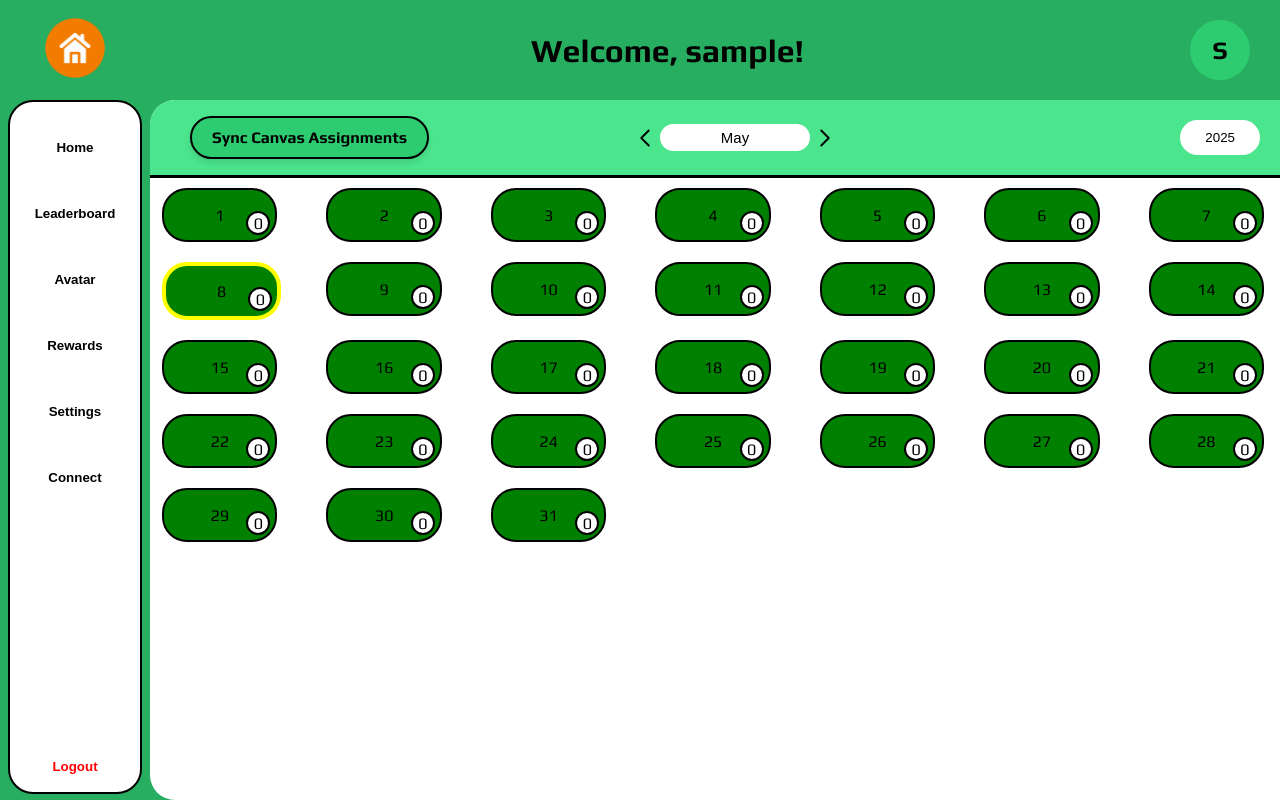
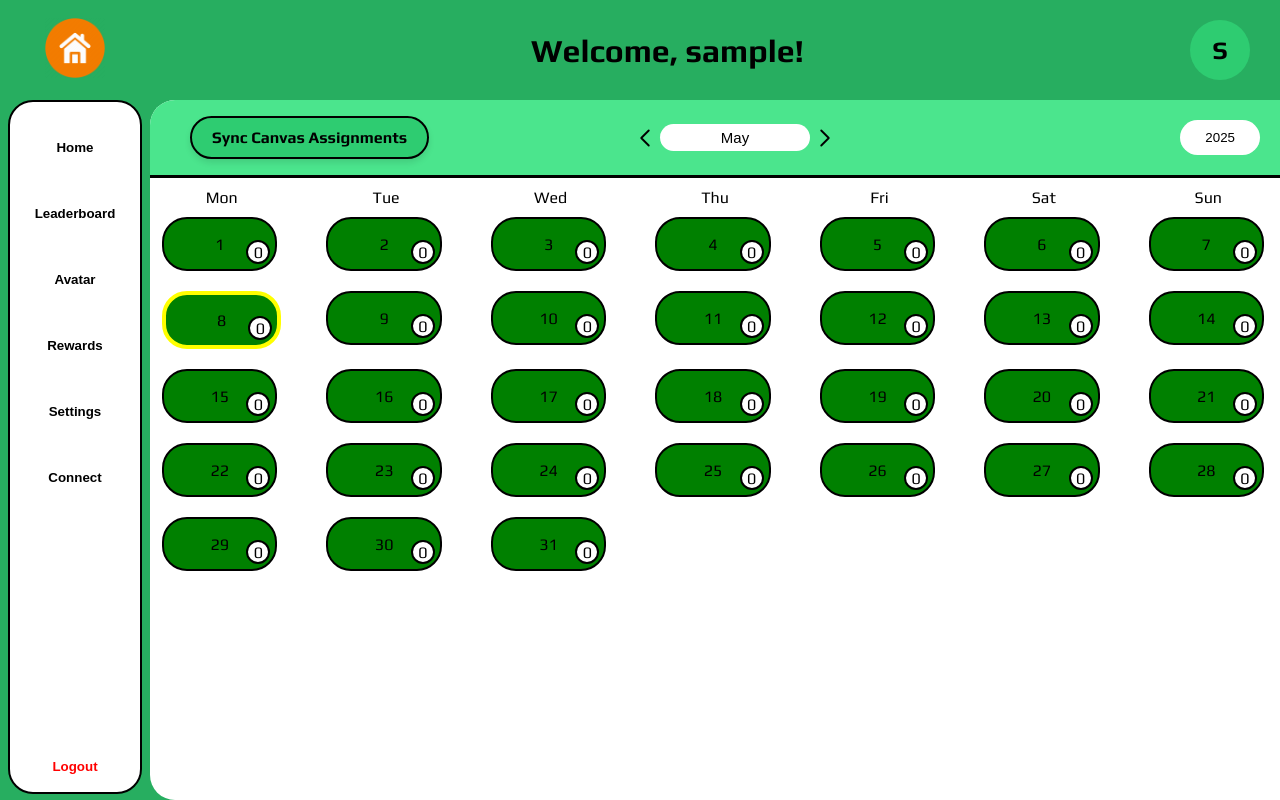
Before and after one commit to SamKhan32/ForgetMeNot, a Django app: page / in a window 1280 px wide. Run offline with Django 5.2, Linux system fonts and the light colour scheme; the visitor is signed in with stand-in values (Sample User, id 1); data that the repository does not hold is empty.

Commit message:
added days of the week on the home page

```diff
--- a/main/base/templates/base/home.html
+++ b/main/base/templates/base/home.html
@@ -133,6 +133,13 @@
 
 
         <div id="chip-grid">
+            <div class="day-of-the-week">Mon</div>
+            <div class="day-of-the-week">Tue</div>
+            <div class="day-of-the-week">Wed</div>
+            <div class="day-of-the-week">Thu</div>
+            <div class="day-of-the-week">Fri</div>
+            <div class="day-of-the-week">Sat</div>
+            <div class="day-of-the-week">Sun</div>
             {% for obj in day_objects %}
               <div
                 class="day-chip-main-body {% if obj.day == current_day %}highlight-border{% endif %}"
```
